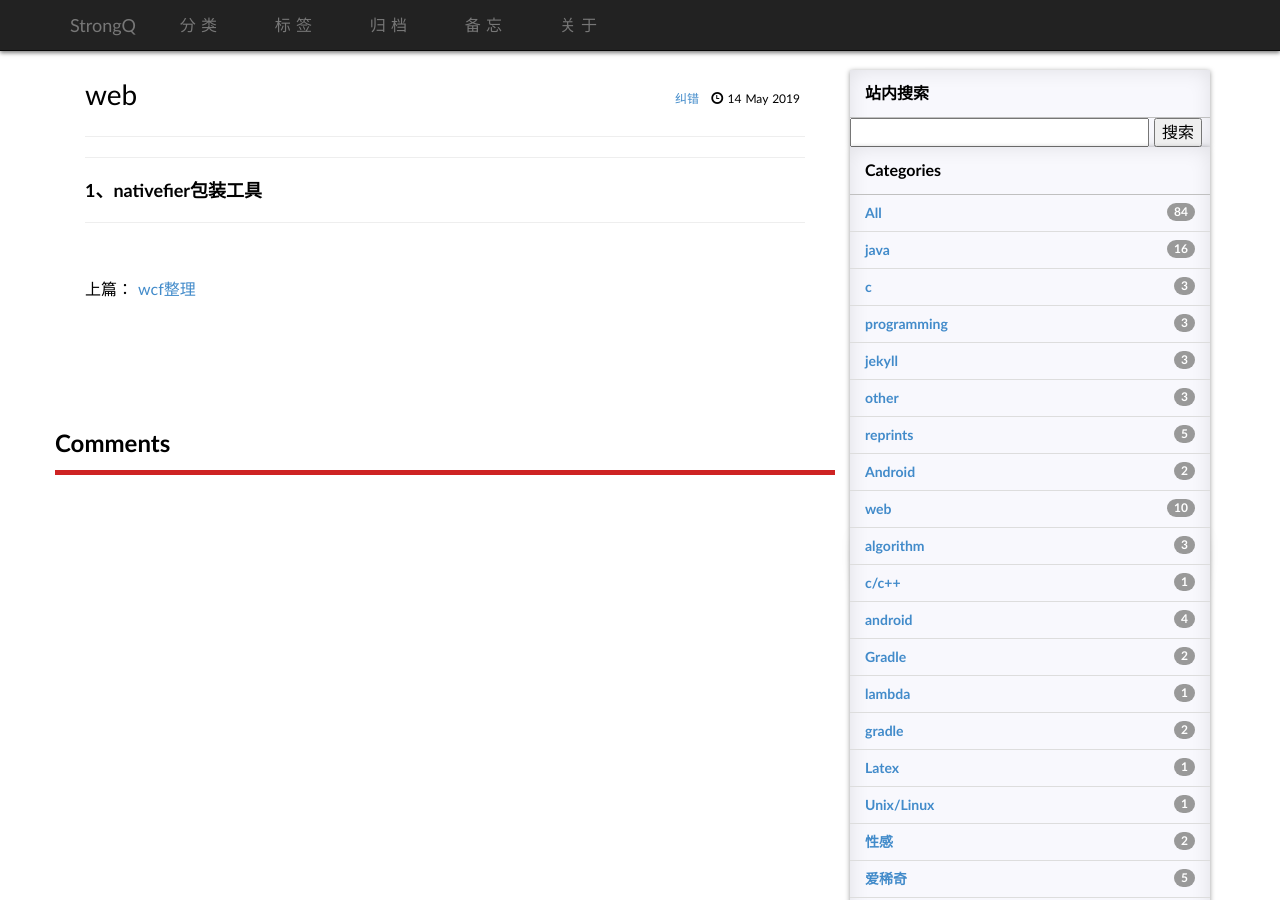
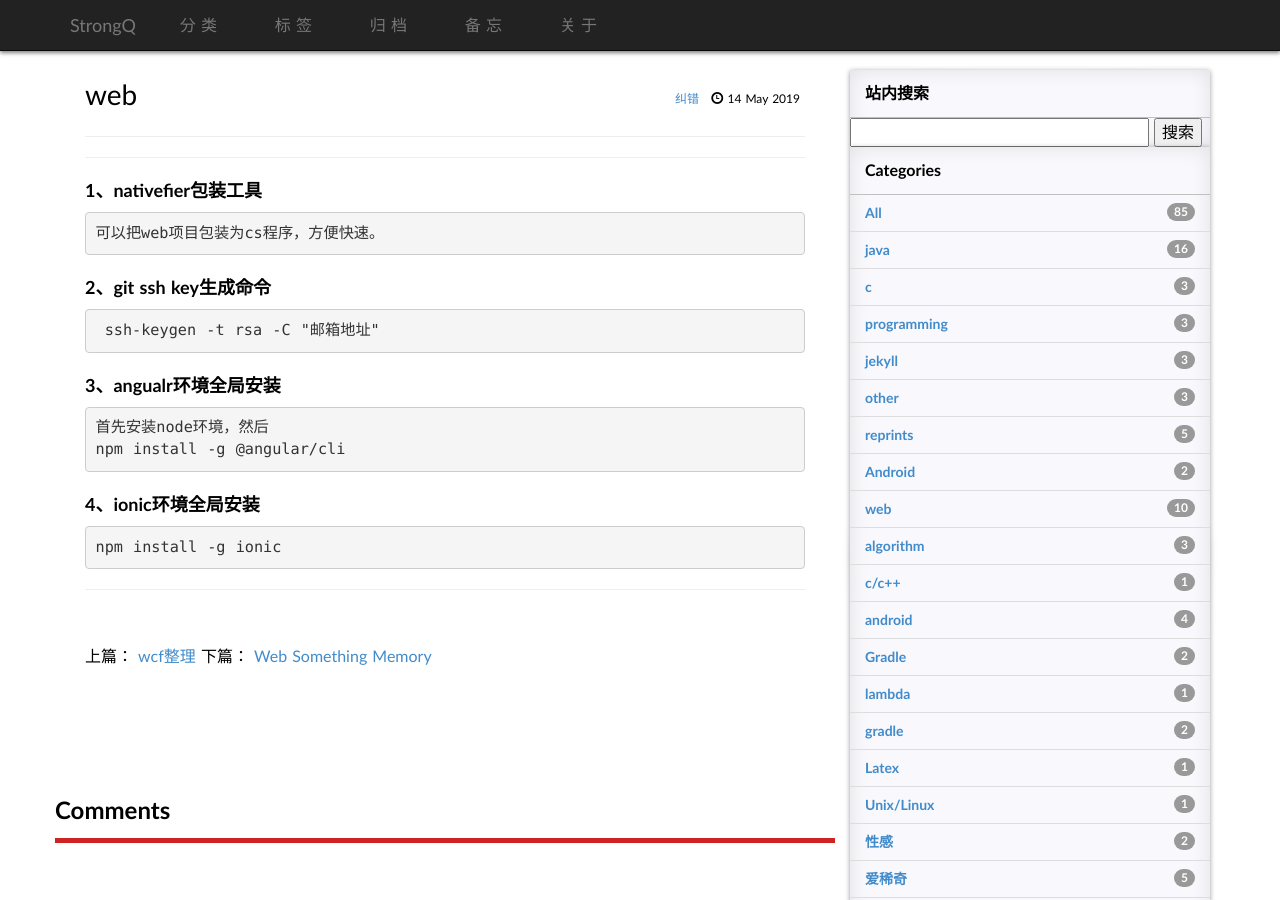
Before and after one commit to strongQ/caoyinping, a Jekyll site: the page built from _posts/2019-05-14-web-cs-collection.md, in a window 1280 px wide and 900 px high. Built offline with Jekyll 4.4.1, drawn with Linux system fonts in a browser that asks for light colours; some web fonts are replaced; comment, search, counter and statistics services are not loaded.

Commit message:
something memory

```diff
--- a/_posts/2019-05-14-web-cs-collection.md
+++ b/_posts/2019-05-14-web-cs-collection.md
@@ -2,7 +2,7 @@
 
 layout:        post
 title:         web
-description:   web进行cs封装
+description:   something memory
 keywords:      web
 categories:    [web]
 tags:          [web]
@@ -13,3 +13,15 @@ tags:          [web]
 
 
 ### 1、nativefier包装工具
+
+    可以把web项目包装为cs程序，方便快速。
+
+### 2、git ssh key生成命令
+     ssh-keygen -t rsa -C "邮箱地址"
+
+### 3、angualr环境全局安装
+    首先安装node环境，然后
+    npm install -g @angular/cli
+
+### 4、ionic环境全局安装
+    npm install -g ionic
```
Also changed, not shown: _posts/2019-07-29-web-something-memory.md (added).
